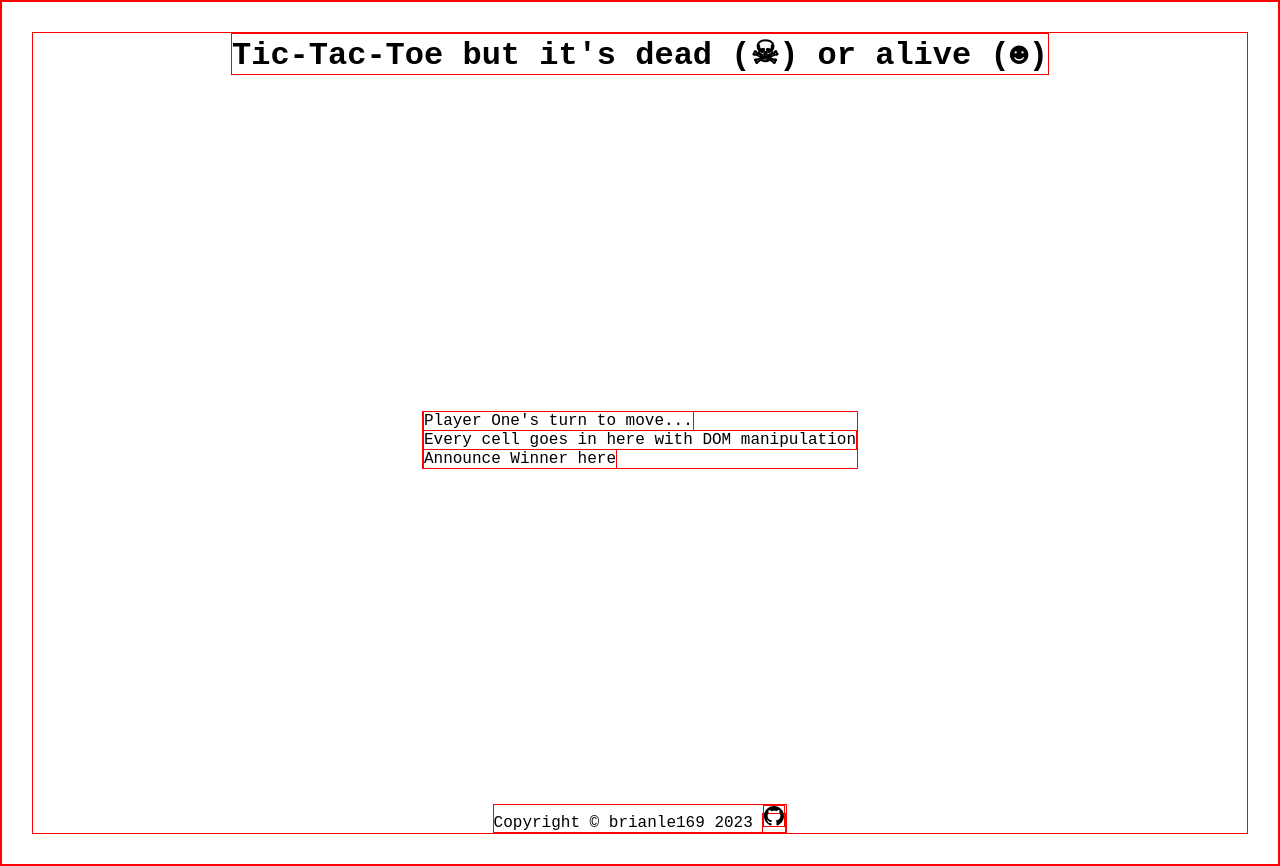
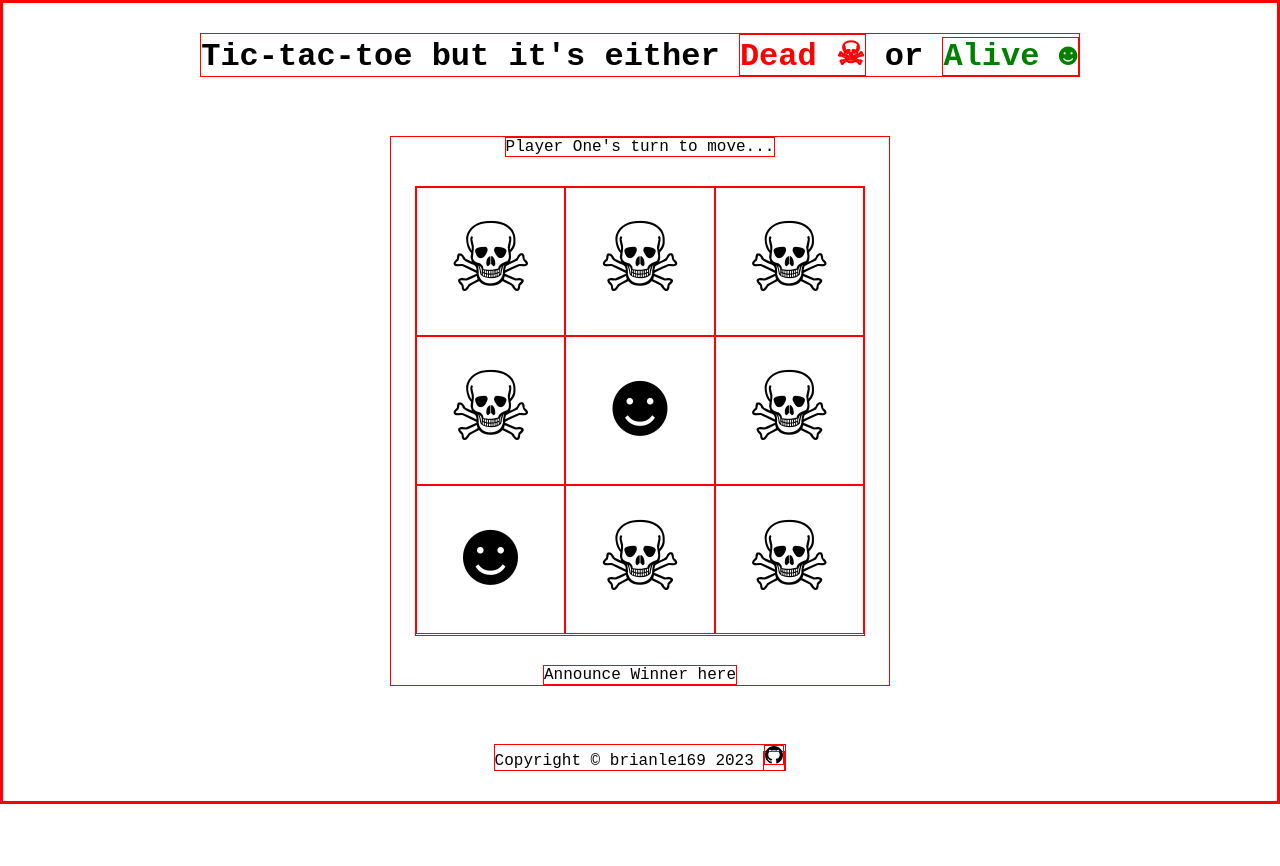
Before and after one commit to brianle169/tic-tac-toe, a website: page index.html in a window 1280 px wide. After the commit the page ends 804 px from the top, so only its background shows below. Drawn offline with Linux system fonts and the light colour scheme.

Commit message:
Add sample X's and O's to game cells, adjust CSS styling for each button and text content

```diff
--- a/index.html
+++ b/index.html
@@ -11,11 +11,16 @@
 
 <body>
   <div class="container">
-    <h1 class="header">Tic-Tac-Toe but it's dead (☠) or alive (☻)</h1>
+    <h1 class="header">
+      Tic-tac-toe but it's either
+      <p style="display: inline-block; color: red">Dead ☠</p>
+      or
+      <p style="display: inline-block; color: green">Alive ☻</p>
+    </h1>
 
     <div class="game-area">
       <span class="message">Player One's turn to move...</span>
-      <div class="board">Every cell goes in here with DOM manipulation</div>
+      <div class="board"></div>
       <span class="result-message">Announce Winner here</span>
     </div>
 
--- a/script.js
+++ b/script.js
@@ -39,17 +39,23 @@ const GameController = (() => {})();
 const DisplayController = (() => {
   const board = Gameboard.getBoard(); // board in the console
   const boardDiv = document.querySelector(".board"); // board div in HTML
+  const X = "☠";
+  const O = "☻";
 
   const displayBoard = () => {
-    // for (let row = 0; row < board.length; row++) {
-    //   for (let col = 0; col < board[row].length; col++) {
-    //     const cell = document.createElement("button");
-    //     cell.classList.add("cell");
-    //     cell.dataset.row = row;
-    //     cell.dataset.column = col;
-    //     boardDiv.appendChild(cell);
-    //   }
-    // }
+    for (let row = 0; row < board.length; row++) {
+      for (let col = 0; col < board[row].length; col++) {
+        const cell = document.createElement("button");
+        cell.textContent = Math.random() < 0.5 ? X : O;
+        cell.classList.add("cell");
+        cell.dataset.row = row;
+        cell.dataset.column = col;
+        boardDiv.appendChild(cell);
+        cell.addEventListener("click", () => {
+          console.log("Clicked"); // Test function
+        });
+      }
+    }
     console.log("hello");
   };
   return { displayBoard };
--- a/styles.css
+++ b/styles.css
@@ -1,8 +1,11 @@
 * {
   padding: 0;
   margin: 0;
+  box-sizing: border-box;
   border: 1px solid red;
   font-family: "Courier New", Courier, monospace;
+  --color-dead: red;
+  --color-alive: green;
 }
 
 .container {
@@ -11,5 +14,27 @@
   flex-direction: column;
   justify-content: space-between;
   align-items: center;
-  margin: 30px;
+  padding: 30px;
 }
+
+.game-area {
+  /* Game Area will have fixed dimension */
+  height: 550px;
+  width: 500px;
+  display: flex;
+  flex-direction: column;
+  justify-content: space-between;
+  align-items: center;
+}
+
+.board {
+  height: 450px;
+  width: 450px;
+  display: grid;
+  grid-template: repeat(3, 1fr) / repeat(3, 1fr);
+}
+
+.cell {
+  font-size: 6rem;
+  background-color: white;
+}
```
